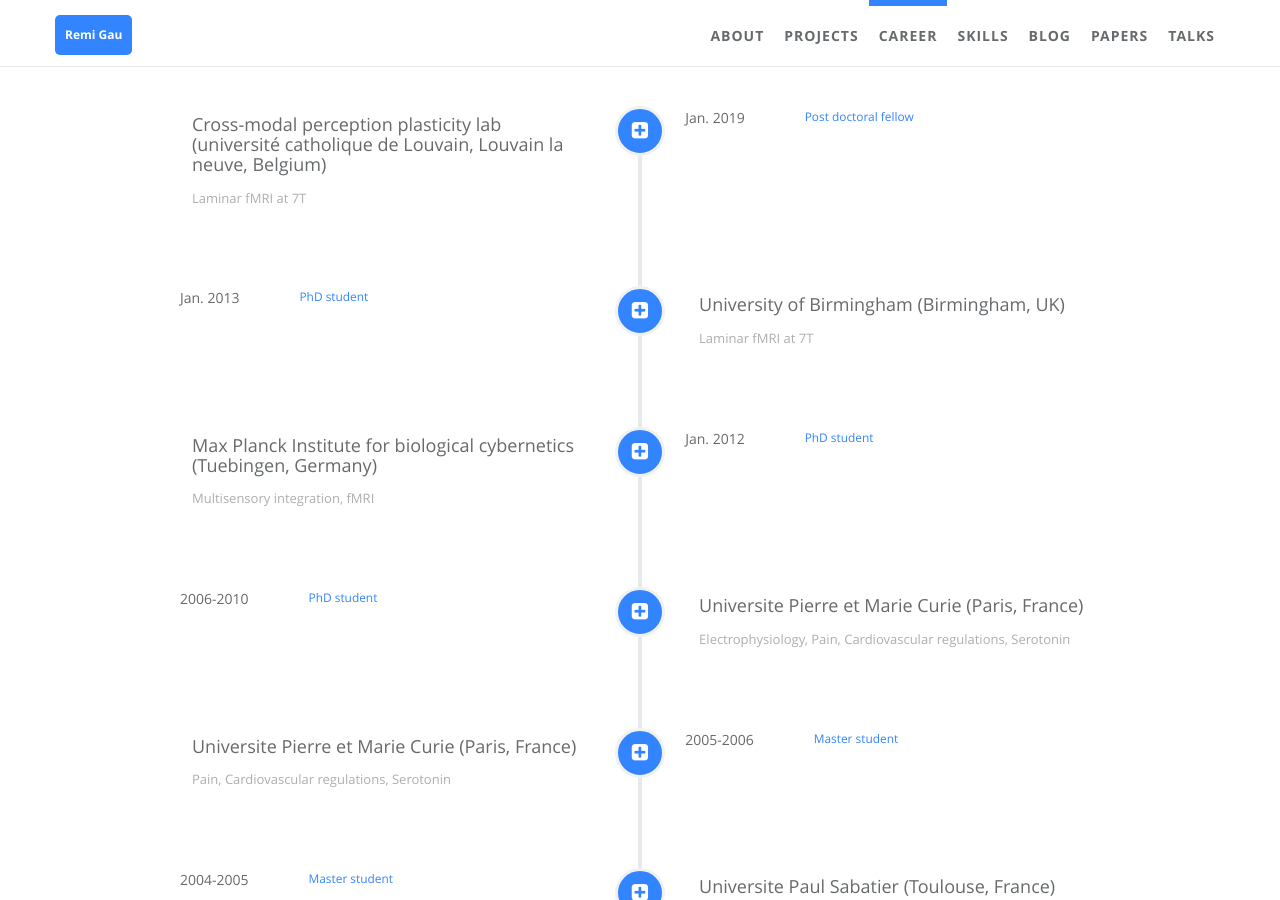
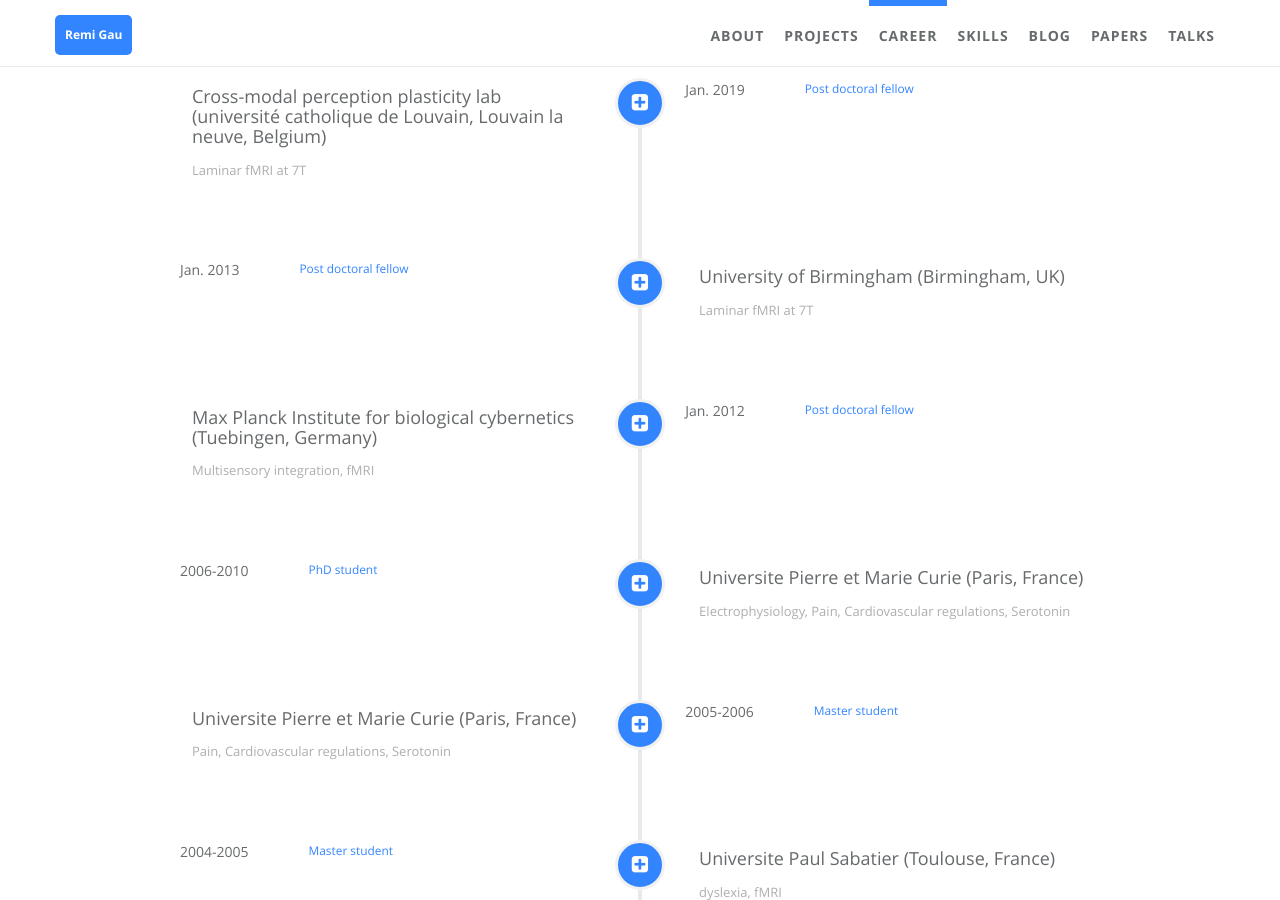
Before and after one commit to Remi-Gau/remi-gau.github.io, a Jekyll site: the page built from index.html, in a window 1280 px wide and 900 px high, scrolled down 2093 px. Built offline with Jekyll 4.4.1, drawn with Linux system fonts in a browser that asks for light colours; some of the changed text lies outside the part shown.

Commit message:
fic orcid icon

```diff
--- a/_data/index/careers.yml
+++ b/_data/index/careers.yml
@@ -25,7 +25,7 @@
     detail: Jan. 2013
     i18n: company_a_date
   job:
-    detail: PhD student
+    detail: Post doctoral fellow
     i18n: company_a_job
   icon: fa-plus-square
 
@@ -39,7 +39,7 @@
     detail: Jan. 2012
     i18n: company_a_date
   job:
-    detail: PhD student
+    detail: Post doctoral fellow
     i18n: company_a_job
   icon: fa-plus-square
 
--- a/_includes/sections/about.html
+++ b/_includes/sections/about.html
@@ -41,7 +41,8 @@
               ><i class="fa fa-github"></i
             ></a>
           </li>
-          {% endif %} {% if site.author.linkedin_id %}
+          {% endif %}
+          {% if site.author.linkedin_id %}
           <li>
             <a
               href="https://www.linkedin.com/in/{{ site.author.linkedin_id }}"
@@ -49,7 +50,8 @@
               ><i class="fa fa-linkedin"></i
             ></a>
           </li>
-          {% endif %} {% if site.author.facebook_username %}
+          {% endif %}
+          {% if site.author.facebook_username %}
           <li>
             <a
               href="https://www.facebook.com/{{ site.author.facebook_username }}"
@@ -57,7 +59,8 @@
               ><i class="fa fa-facebook"></i
             ></a>
           </li>
-          {% endif %} {% if site.author.twitter_username %}
+          {% endif %}
+          {% if site.author.twitter_username %}
           <li>
             <a
               href="https://twitter.com/{{ site.author.twitter_username }}"
@@ -65,7 +68,8 @@
               ><i class="fa fa-twitter"></i
             ></a>
           </li>
-          {% endif %} {% if site.author.email %}
+          {% endif %}
+          {% if site.author.email %}
           <li>
             <a href="mailto:{{ site.author.email }}"
               ><i class="fa fa-envelope-o"></i
@@ -84,21 +88,14 @@
             ></a>
           </li>
           {% endif %}
-          <div itemscope itemtype="https://schema.org/Person">
-            <a
-              itemprop="sameAs"
-              content="https://orcid.org/0000-0002-1535-9767"
-              href="https://orcid.org/0000-0002-1535-9767"
-              target="orcid.widget"
-              rel="noopener noreferrer"
-              style="vertical-align: top"
-              ><img
-                src="https://orcid.org/sites/default/files/images/orcid_16x16.png"
-                style="width: 1em; margin-right: 0.5em"
-                alt="ORCID iD icon"
-              />orcid.org/0000-0002-1535-9767</a
-            >
-          </div>
+          <li>
+            <a href="https://orcid.org/0000-0002-1535-9767" target="blank">
+              <img  src="https://orcid.org/sites/default/files/images/orcid_16x16.png"
+                    alt="ORCID iD icon"
+                    width="150%"
+                    style="margin-left: -3px; margin-top: -2px">
+            </a>
+          </li>
         </ul>
       </div>
     </div>
```
